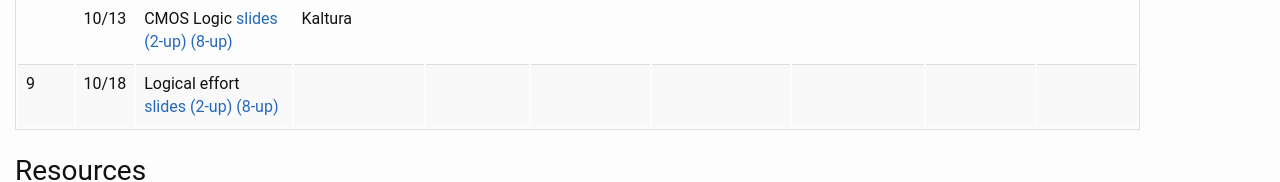
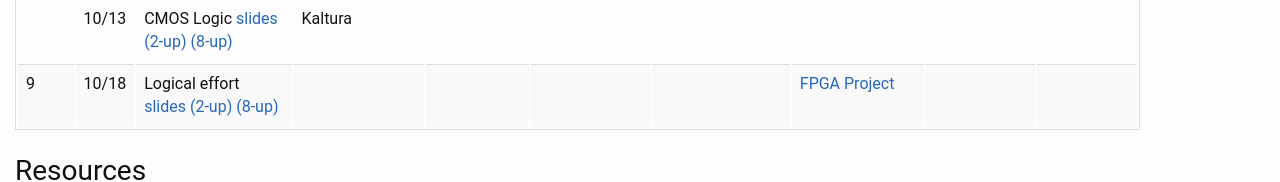
Before and after one commit to EECS150/website_fa21, a plain HTML site: page index.html in a window 1280 px wide. Shown: the part 2852-3034 px from the top of the page. Drawn offline with Linux system fonts and the light colour scheme.

Commit message:
fpga project link

```diff
--- a/index.html
+++ b/index.html
@@ -500,7 +500,7 @@
         		<td></td>
 				<td></td>
 				<td></td>
-				<td></td>
+                                <td><a href="https://github.com/EECS150/project_skeleton_fa21/blob/master/spec/overview.md">FPGA Project</a></td>
 				<td></td>
 				<td></td>
 			</tr>
```
